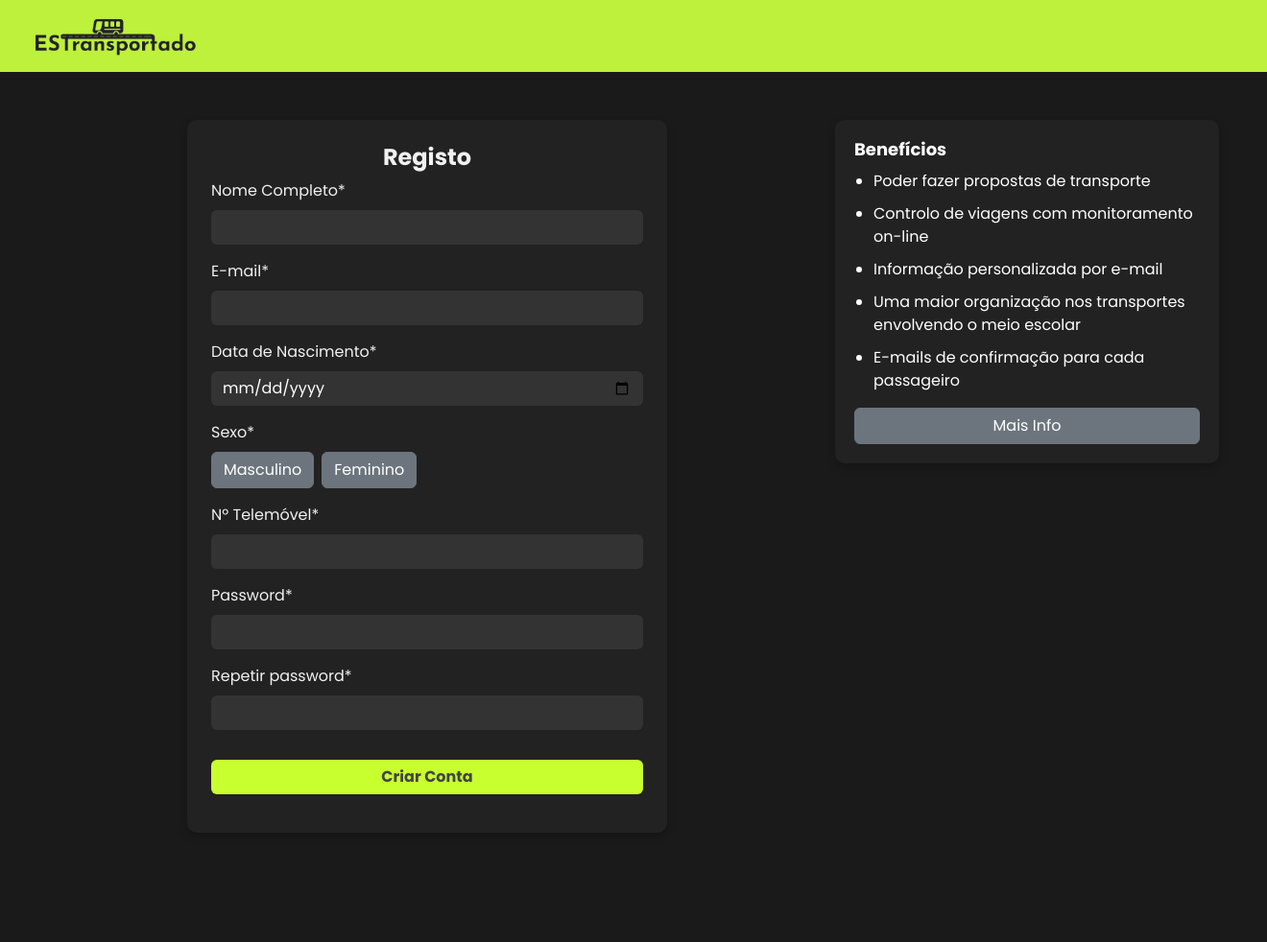
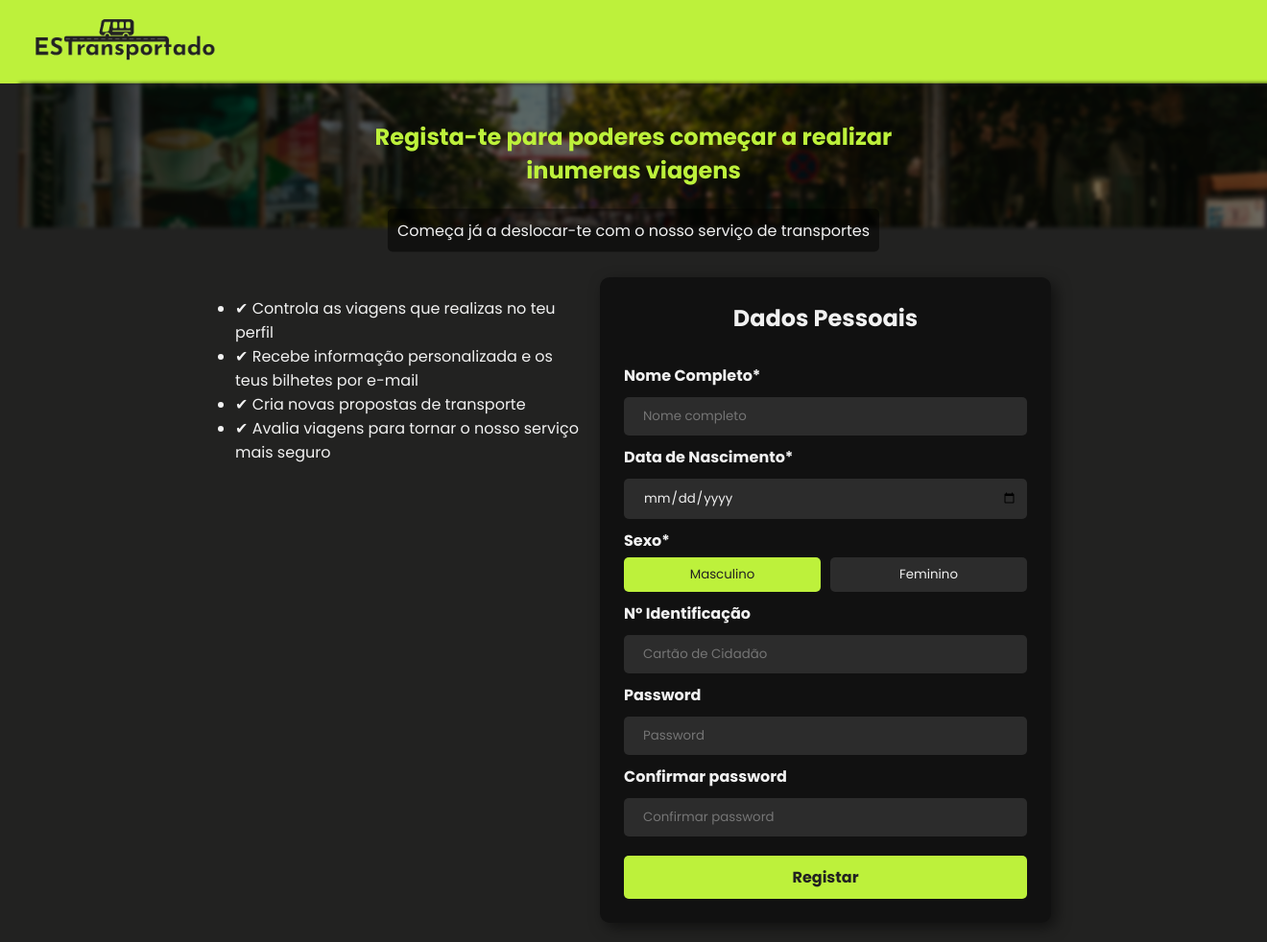
Before and after one commit to gajonormal/ESTransportado, a PHP site: page /registo.html in a window 1320 px wide; the page is wider, and only the part inside the window is pictured. Shown: that part at 96% size. Before the commit the page ends 828 px from the top of that part, so only its background shows below. Run offline with PHP 8.4, Linux system fonts and the light colour scheme.

Commit message:
login e registo completos
telas completas

```diff
--- a/login-aluno.html
+++ b/login-aluno.html
@@ -19,8 +19,6 @@
     <a href="pagina_inicial.html" class="logo">
       <img src="imagens/logo.png" alt="ESTransportado">
     </a>
-    <button class="perfil-indicador">
-        <img src="imagens/chapeualuno.png" alt="Perfil">Aluno</button>
   </header>
 
   <div class="container d-flex justify-content-center align-items-center min-vh-100">
--- a/pagina_inicial.html
+++ b/pagina_inicial.html
@@ -17,7 +17,7 @@
 
 <body>
   <header>
-    <a href="index.html" class="logo">
+    <a href="#.html" class="logo">
       <img src="imagens/logo.png" alt="ESTransportado">
     </a>
 
--- a/registo.html
+++ b/registo.html
@@ -3,82 +3,8 @@
 <head>
     <meta charset="UTF-8">
     <meta name="viewport" content="width=device-width, initial-scale=1.0">
-  <title>Registo - ESTransportado</title>
-
-  <!-- BOOTSTRAP 5 CSS -->
-  <link rel="stylesheet" href="https://cdn.jsdelivr.net/npm/bootstrap@5.3.0/dist/css/bootstrap.min.css">
-
-  <!-- CSS Personalizado -->
     <link rel="stylesheet" href="style.css">
-
-  <!-- BOXICONS -->
-  <link rel="stylesheet" href="https://unpkg.com/boxicons@latest/css/boxicons.min.css">
-
-  <style>
-    body {
-      background-color: #1a1a1a;
-      color: white;
-    }
-    .container-wrapper {
-      display: flex;
-      justify-content: center;
-      gap: 30px;
-      align-items: flex-start;
-      padding: 50px;
-    }
-    .container {
-      max-width: 500px;
-      background: #222;
-      padding: 25px;
-      border-radius: 10px;
-      box-shadow: 0 4px 8px rgba(0, 0, 0, 0.2);
-    }
-    h2 {
-      text-align: center;
-      font-size: 24px;
-      font-weight: bold;
-      color: white;
-    }
-    .form-control, .form-select {
-      background: #333;
-      color: white;
-      border: none;
-    }
-    .form-control:focus, .form-select:focus {
-      background: #444;
-      color: white;
-    }
-    .btn-primary {
-      background: #c8ff2f;
-      border: none;
-      font-weight: bold;
-      color: rgb(68, 68, 68);
-    }
-    .btn-primary:hover {
-      background: #b0e62e;
-    }
-
-
-    .info-box {
-
-      background: #222;
-      padding: 20px;
-      border-radius: 10px;
-      box-shadow: 0 4px 8px rgba(0, 0, 0, 0.2);
-      max-width: 400px;
-    }
-    .info-box h3 {
-      font-size: 18px;
-      font-weight: bold;
-      margin-bottom: 10px;
-    }
-    .info-box ul {
-      padding-left: 20px;
-    }
-    .info-box ul li {
-      margin-bottom: 10px;
-    }
-  </style>
+    <title>Cadastro RFlex</title>
 </head>
 <body>
   <header>
@@ -86,56 +12,51 @@
       <img src="imagens/logo.png" alt="ESTransportado">
     </a>
   </header>
-  <div class="container-wrapper">
-    <div class="container">
-      <h2>Registo</h2>
+   <banner class="banner-registo">
+    <img src="imagens/imagembanner.jpg">
+      <h1>Regista-te para poderes começar a realizar inumeras viagens</h1>
+      <p>Começa já a deslocar-te com o nosso serviço de transportes</p>
+    </banner>
+    <main>
+        <section class="benefits">
+            <ul>
+                <li>&#10004; Controla as viagens que realizas no teu perfil</li>
+                <li>&#10004; Recebe informação personalizada e os teus bilhetes por e-mail</li>
+                <li>&#10004; Cria novas propostas de transporte</li>
+                <li>&#10004; Avalia viagens para tornar o nosso serviço mais seguro</li>
+            </ul>
+        </section>
+        <section class="form-section">
+            <h2>Dados Pessoais</h2>
             <form>
-        <div class="mb-3">
-          <label class="form-label">Nome Completo*</label>
-          <input type="text" class="form-control" required>
+                <label>Nome Completo*</label>
+                <div class="box-inserir">
+                    <input type="text" placeholder="Nome completo">
                 </div>
-        <div class="mb-3">
-            <label class="form-label">E-mail*</label>
-            <input type="email" class="form-control" required>
+                <label>Data de Nascimento*</label>
+                <div class="box-inserir">
+                    <input type="date">
                 </div>
-        <div class="mb-3">
-          <label class="form-label">Data de Nascimento*</label>
-          <input type="date" class="form-control" required>
+                <label>Sexo*</label>
+                <div class="radio-group">
+                    <button type="button" class="selected">Masculino</button>
+                    <button type="button">Feminino</button>
                 </div>
-        <div class="mb-3">
-          <label class="form-label">Sexo*</label>
-          <div class="d-flex gap-2">
-            <button type="button" class="btn btn-secondary">Masculino</button>
-            <button type="button" class="btn btn-secondary">Feminino</button>
+                <label>Nº Identificação</label>
+                <div class="box-inserir">
+                    <input type="text" placeholder="Cartão de Cidadão">
                 </div>
+                <label>Password</label>
+                <div class="box-inserir">
+                    <input type="text" placeholder="Password">
                 </div>
-
-        <div class="mb-3">
-          <label class="form-label">Nº Telemóvel*</label>
-          <input type="text" class="form-control" required>
+                <label>Confirmar password</label>
+                <div class="box-inserir">
+                    <input type="text" placeholder="Confirmar password">
                 </div>
-        <div class="mb-3">
-            <label class="form-label">Password*</label>
-            <input type="text" class="form-control" required>
-        </div>
-        <div class="mb-3">
-            <label class="form-label">Repetir password*</label>
-            <input type="text" class="form-control" required>
-        </div>
-        <button type="submit" class="btn btn-primary w-100">Criar Conta</button>
+                <button type="submit" class="btn-registo">Registar</button>
             </form>
-    </div>
-    <div class="info-box">
-      <h3>Benefícios</h3>
-      <ul>
-        <li>Poder fazer propostas de transporte</li>
-        <li>Controlo de viagens com monitoramento on-line</li>
-        <li>Informação personalizada por e-mail</li>
-        <li>Uma maior organização nos transportes envolvendo o meio escolar</li>
-        <li>E-mails de confirmação para cada passageiro</li>
-      </ul>
-      <button class="btn btn-secondary w-100">Mais Info</button>
-    </div>
-  </div>
+        </section>
+    </main>
 </body>
 </html>
--- a/style.css
+++ b/style.css
@@ -25,7 +25,7 @@ img {
 }
 
 body {
-  color: var(--bg-color);
+  color: var(--text-color);
   background-color: var(--bg-color);
 }
 
@@ -44,7 +44,7 @@ header {
 }
 
 .logo img {
-  width: 200px;
+  width: 220px;
   padding: 15px;
 }
 
@@ -95,11 +95,6 @@ header {
   .carousel {
     max-width: auto;
     margin: 0 auto;
-  }
-
-  .carousel-item img {
-    height: 500px;
-    object-fit: cover;
   }
 
   .carousel-control-prev,
@@ -458,6 +453,7 @@ header {
   font-size: 14px;
 }
 
+/*pagina de login*/
 
  .fazer-login{
   overflow: hidden;
@@ -465,25 +461,9 @@ header {
 
  }
 
- .perfil-indicador {
-  font-weight: bold;
-  margin-right: 10px;
-  padding: 6px 15px;
-  background: var(--bg-color);
-  color: white;
-  border-radius: 15px
-
-
-}
-
-.perfil-indicador img {
-  width: 20px;
-  height: 20px;
-  margin-right: 10px;
-}
 
 .box-login {
-  background: var(--bg-color);
+  background: #111111;
   padding: 25px;
   border-radius: 10px;
   box-shadow:  8px 8px 8px rgba(0, 0, 0, 0.2);
@@ -549,7 +529,7 @@ header {
 }
 
 
-
+/*pagina de registo*/
 
 .fazer-registo{
   overflow: hidden;
@@ -562,10 +542,8 @@ header {
   margin-right: 10px;
   padding: 6px 15px;
   background: var(--bg-color);
-  color: white;
+  color: var(--text-color);
   border-radius: 15px
-
-
 }
 
 .perfil-indicador img {
@@ -574,65 +552,116 @@ header {
   margin-right: 10px;
 }
 
-.box-registo {
-  background: var(--bg-color);
+.banner-registo{
+  color: var(--text-color);
+  text-align: center;
+  padding: 50px 20px;
+}
+
+.banner-registo h1 {
+  position: absolute;
+  top: 20%;
+  left: 50%;
+  transform: translate(-50%, -50%);
+  font-size: 1.5rem;
+  font-weight: bold;
+  color: var(--main-color);
+}
+
+.banner-registo p {
+  position: absolute;
+  top: 30%;
+  left: 50%;
+  transform: translate(-50%, -50%);
+  font-size: 1rem;
+  color: var(--text-color);
+  background: rgba(0, 0, 0, 0.5);
+  padding: 10px;
+  border-radius: 5px;
+}
+
+.banner-registo img {
+  width: 100%;
+  height: 150px;
+  object-fit: cover;
+  filter: blur(2px) brightness(50%);
+}
+
+main {
+  display: flex;
+  justify-content: center;
+  padding: 20px;
+}
+
+main .form-section {
+  background: #111111;
+  justify-content: flex-start;
   padding: 25px;
   border-radius: 10px;
-  box-shadow:  8px 8px 8px rgba(0, 0, 0, 0.2);
-  position: absolute;
-  top: 170px;
-  left: 50%;
-  transform: translate(-50%, -20%);
+  box-shadow: 5px 5px 15px rgba(0, 0, 0, 0.5);
   width: 470px;
-  height: 550px;
-  z-index: 2;
 }
 
-.box-registo h2 {
+main .form-section h2{
   text-align: center;
   font-weight: bold;
   color: var(--text-color);
-  margin-bottom: 80px;
-  margin-top: 20px;
+  margin-bottom: 30px;
 }
 
-.email-info {
-  text-align: center;
-  font-size: 12px;
-  color: var(--text-color);
-  padding-top: 0.2rem;
+.benefits {
+  flex: 1;
+  padding: 20px;
+  max-width: 400px;
 }
 
-.box-inserir {
-  display: flex;
-  align-items: center;
-  background: #2c2c2c;
-  padding: 10px;
-  border-radius: 5px;
-  margin: 10px 0;
+form label {
+  display: block;
+  font-weight: bold;
+  margin-top: 10px;
 }
 
-.box-inserir input {
-  background: none;
+.radio-group {
+  display: flex;
+  gap: 10px;
+  margin-top: 5px;
+}
+.radio-group button {
+  flex: 1;
+  padding: 8px;
   border: none;
-  outline: none;
+  background: #2c2c2c;
+  cursor: pointer;
+  border-radius: 5px;
   color: var(--text-color);
-  margin-left: 10px;
+}
+.radio-group .selected {
+  background: var(--main-color);
+  color: var(--bg-color);
+}
+.btn-registo {
+  display: block;
   width: 100%;
+  padding: 10px;
+  margin-top: 20px;
+  border: none;
+  background: var(--main-color);
+  color: var(--bg-color);
+  font-size: 16px;
+  border-radius: 5px;
+  cursor: pointer;
+  font-weight: bold;
+}
+.btn-registo:hover {
+  background: var(--second-color);
+    transition: 0.2s all;
+    text-decoration: none;
 }
 
-.btn-primary {
-  background: #c8ff2f;
-  border: none;
-  margin-top:15px;
-  margin-bottom: 15px;
-  font-weight: bold;
-  color: var(--bg-color);
-}
 
-.btn-primary:hover {
-  background: #b0e62e;
-}
+
+
+
 
 
 
```
Also changed, not shown: imagens/imagembanner.jpg (added). Lines whose indentation alone changed are shown as unchanged.
